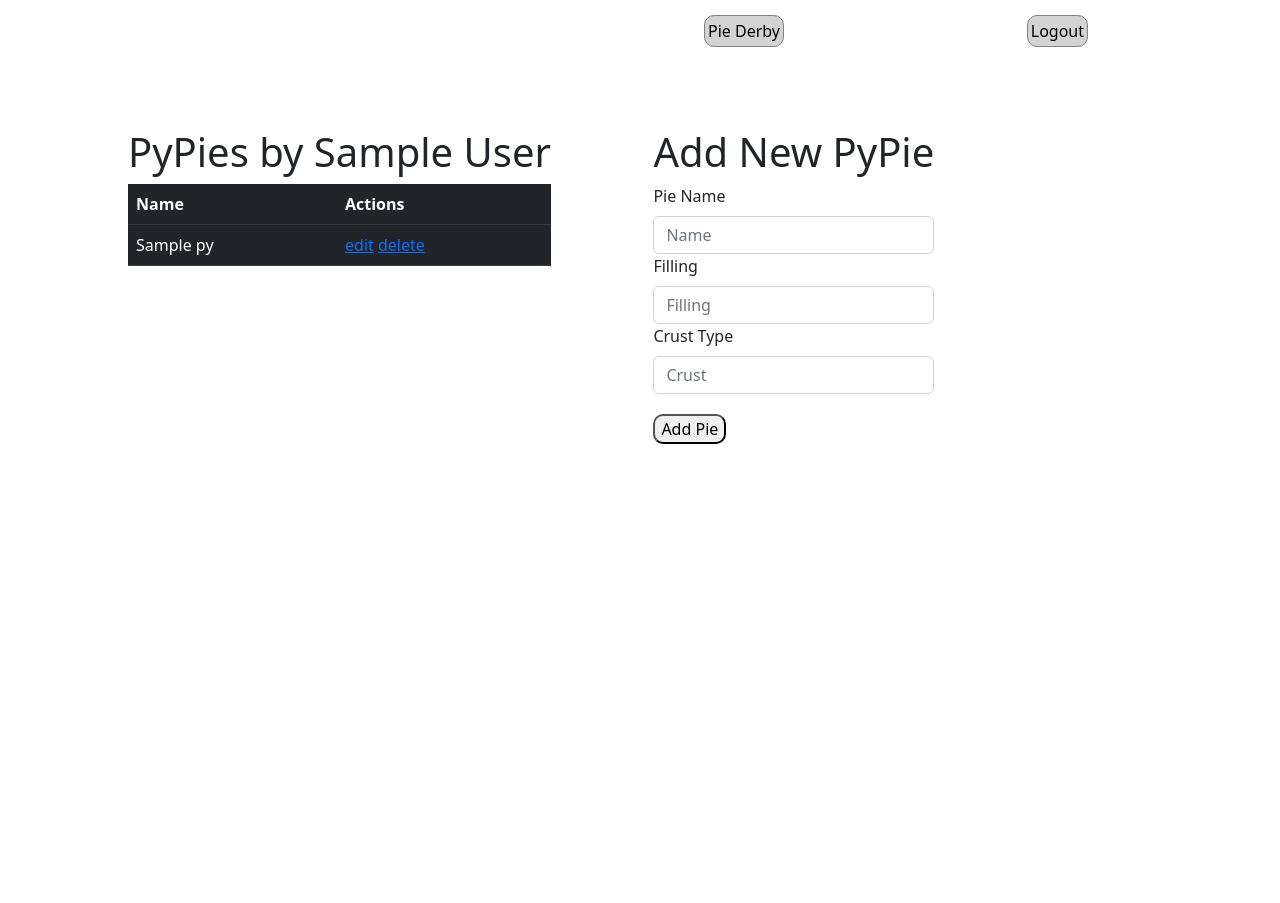
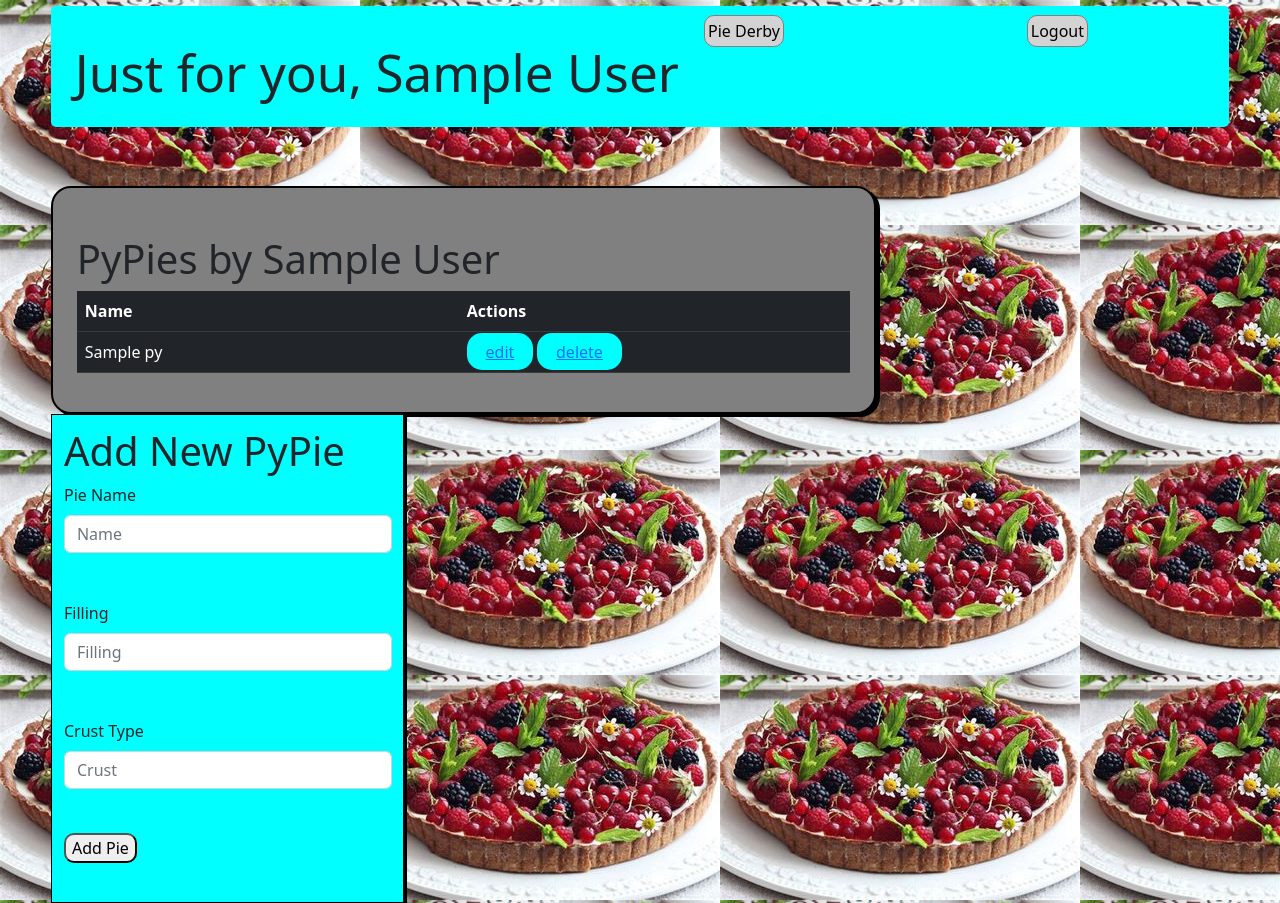
Before and after one commit to GreenJ84/Pie_Derby, a Flask app: page /dashboard in a window 1280 px wide. Before the commit the page ends 444 px from the top, so only its background shows below. Run offline with Flask 2, Linux system fonts and the light colour scheme; the visitor is signed in with stand-in values (Sample User, id 1); tables that the repository leaves empty or names only in its code hold one stand-in row (values such as "Sample post").

Commit message:
Edit the design and styling of user page

```diff
--- a/flask_app/templates/user_page.html
+++ b/flask_app/templates/user_page.html
@@ -8,6 +8,34 @@
     <link href="https://cdn.jsdelivr.net/npm/bootstrap@5.2.0/dist/css/bootstrap.min.css" rel="stylesheet" integrity="sha384-gH2yIJqKdNHPEq0n4Mqa/HGKIhSkIHeL5AyhkYV8i59U5AR6csBvApHHNl/vI1Bx" crossorigin="anonymous">
     <link rel="stylesheet" type="text/css" href="{{ url_for('static', filename='pie_derby.css') }}">
     <style>
+        body{
+            background-image: url('../static/images/th(2).jpg');
+        }
+        .myPies{
+            width: 70%;
+            background-color: grey;
+            border-radius: 20px;
+            padding: 4% 2% 2%;
+            border: 2px solid black;
+            box-shadow: 4px 3px black;
+        }
+        .actionLink{
+            background-color: aqua;
+            border-radius: 15px;
+            padding: 2% 5%;
+        }
+        .actionLink:hover{
+            color: purple;
+            background-color: lightblue;
+        }
+        .newPies{
+            width: 30%;
+            border: 1px solid black;
+            padding: 1% 1% 5%;
+            height: auto;
+            background-color: aqua;
+            box-shadow: 3px 2px black;
+        }
         .button{
             display: block;
             background-color: gray;
@@ -22,13 +50,14 @@
 
     </style>
 </head>
-<body>
+<body style="padding: .5% 4% 0 !important">
+    <h1 style="margin-bottom: 5%; font-size: 4vw; ; border-radius: 5px; height: auto;  background-color: aqua; padding: 3% 0 2% 2%"> Just for you, {{display_name}}</h1>
     <div class="dash_links">
         <a class="link-button" href="/pies">Pie Derby</a>
         <a class="link-button" href="/logout">Logout</a>
     </div>
-    <div class="up_main">
-        <div>
+    <div class="main">
+        <div class="myPies">
         <h1>PyPies by {{display_name}}</h1>
         <table class="table table-dark table-hover">
             <tr>
@@ -39,14 +68,14 @@
             <tr>
                 <td>{{pie.name}} {{pie.last}}</td>
                 <td>
-                    <a href="/edit/{{pie.id}}">edit</a>
-                    <a href="/delete/{{pie.id}}">delete</a>
+                    <a class="actionLink" href="/edit/{{pie.id}}">edit</a>
+                    <a class="actionLink" href="/delete/{{pie.id}}">delete</a>
                 </td>
             </tr>
             {% endfor %}
         </table>
         </div>
-        <div>
+        <div class="newPies"">
             <h1>Add New PyPie</h1>
             {% with messages = get_flashed_messages() %}
             {% if messages %}
@@ -59,17 +88,17 @@
                 <label id="tooltip" for="name" class="form-label">Pie Name
                 <span class="tooltiptext">2 letters or longer!</span>
                 </label>
-                <input class="form-control" type="text" placeholder="Name" name="name">
+                <input class="form-control" type="text" placeholder="Name" name="name"><br/><br/>
 
                 <label id="tooltip" for="filling" class="form-label">Filling
                 <span class="tooltiptext">2 letters or longer!</span>
                 </label>
-                <input class="form-control" type="text" placeholder="Filling" name="filling">
+                <input class="form-control" type="text" placeholder="Filling" name="filling"><br/><br/>
 
                 <label id="tooltip" for="crust" class="form-label">Crust Type
                 <span class="tooltiptext">2 letters or longer!</span>
                 </label>
-                <input class="form-control" type="text" placeholder="Crust" name="crust">
+                <input class="form-control" type="text" placeholder="Crust" name="crust"><br/>
 
                 <input class="input" type="submit" value="Add Pie">
             </form>
```
